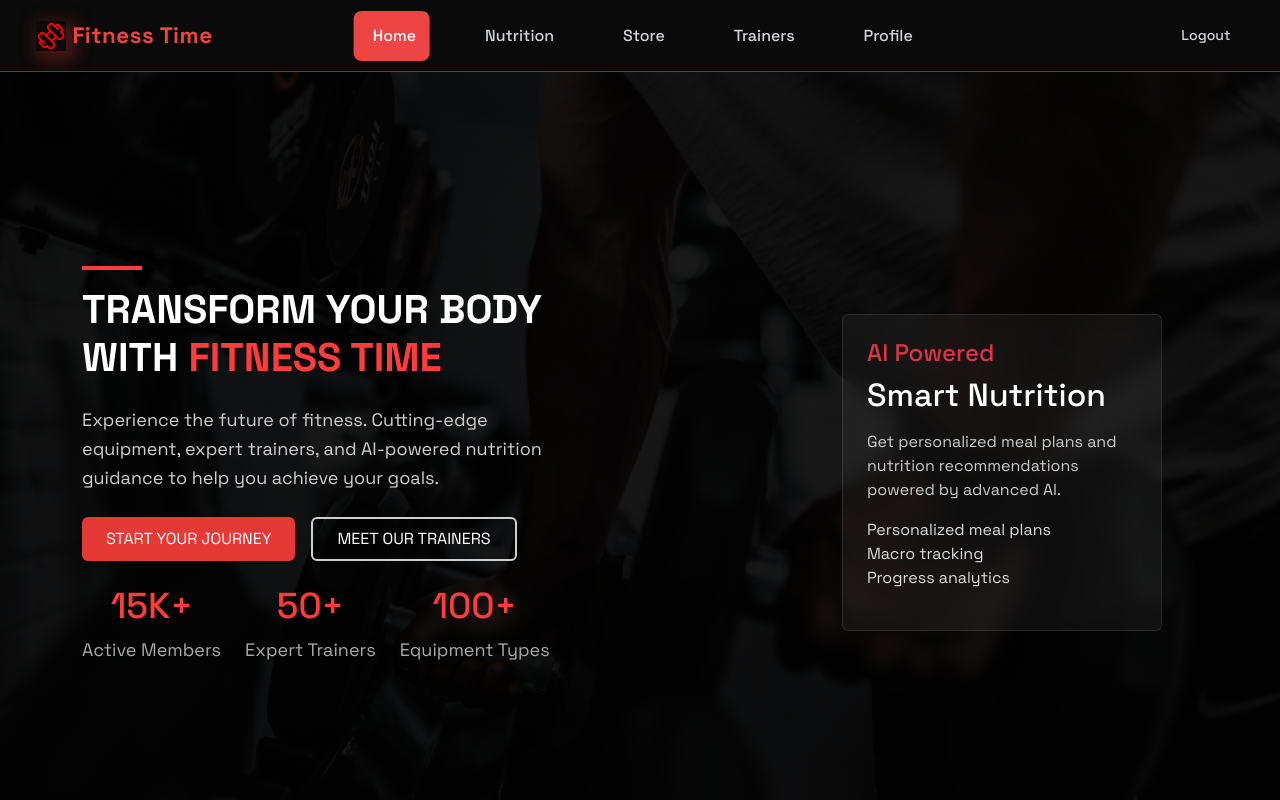
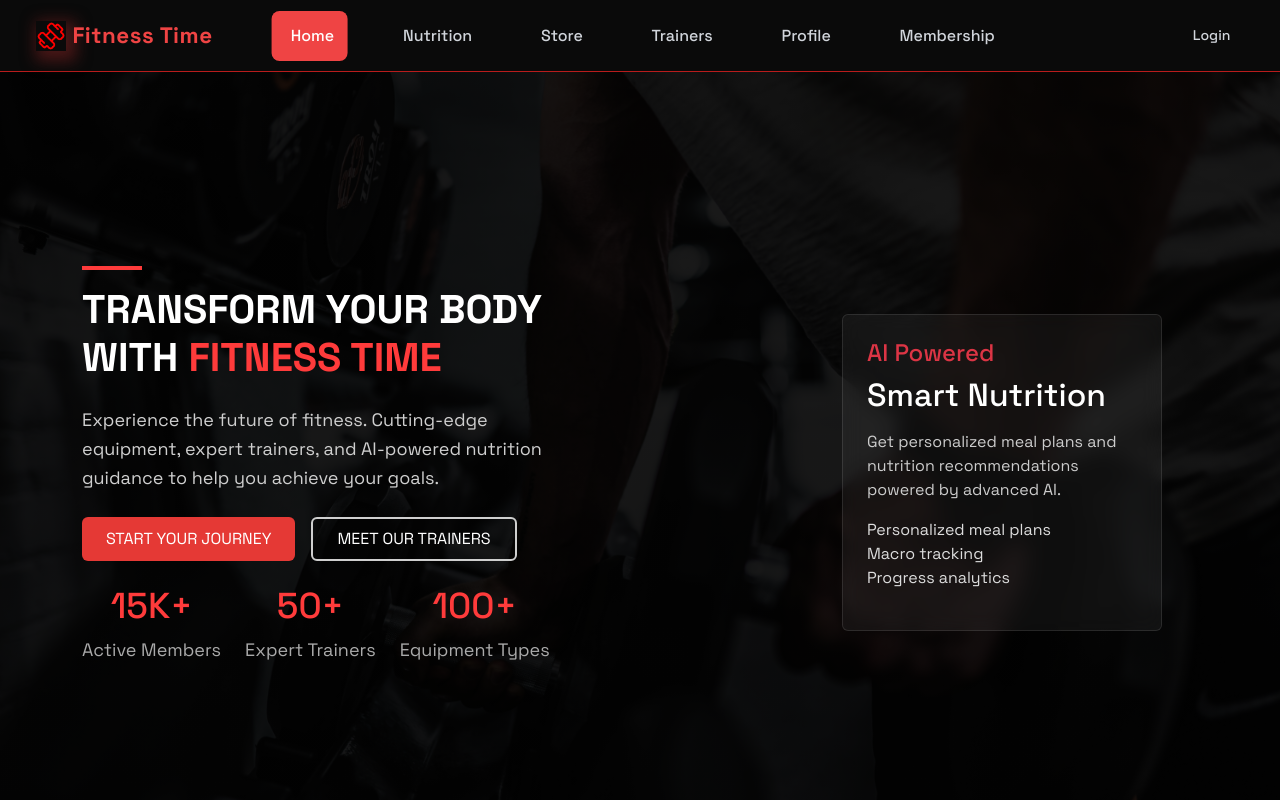
Before and after one commit to AyshaOsama2006/fitness-time, a React (Vite) app: page /home in a window 1280 px wide. Shown: the top 800 px of the page. Built offline with nearby package versions, Linux system fonts and the light colour scheme.

Commit message:
Add membership routing and update header navigation

```diff
--- a/src/App.jsx
+++ b/src/App.jsx
@@ -1,6 +1,7 @@
 import React from 'react'
 import { BrowserRouter, Routes, Route, Navigate } from 'react-router-dom'
-
+import MembershipPlans from "./components/Membership/MembershipPlans.jsx";
+import Section from "./components/Membership/Section.jsx";
 import Login from './Pages/Login/Login'
 import Nutrition from "./Pages/Nutrition/NutritionComponents/Nutrition";
 import TrainersPage from './Pages/Trainers/TrainersPage'
@@ -22,6 +23,7 @@ export default function App() {
         <Route path="/nutrition" element={<Nutrition />} />
         <Route path="/trainerspage" element={<TrainersPage />} />
         <Route path="/profile" element={<Profile />} />
+        <Route path="/membership" element={<MembershipPlans />} />
       </Routes>
       <Footer />
     </BrowserRouter>
--- a/src/Components/Header/Header.jsx
+++ b/src/Components/Header/Header.jsx
@@ -12,6 +12,7 @@ function Header() {
   { label: "Store", to: "/store", icon: "bi bi-bag" },
   { label: "Trainers", to: "/trainerspage", icon: "bi bi-people" },
   { label: "Profile", to: "/profile", icon: "bi bi-person" },
+  { label: "Membership", to: "/membership", icon: "bi bi-card-checklist" },
 ];
 
 
@@ -54,16 +55,16 @@ if (location.pathname === "/login") return null;
               );
             })}
 
-            <Link className="logout-link logout-mobile" to="/logout">
+            <Link className="logout-link logout-mobile" to="/login">
               <i className="bi bi-box-arrow-right"></i>
-              Logout
+              Login
             </Link>
           </div>
 
 
-          <Link className="logout-link logout-desktop" to="/logout">
+          <Link className="logout-link logout-desktop" to="/login">
             <i className="bi bi-box-arrow-right"></i>
-            Logout
+             Login
           </Link>
 
         </div>
--- a/src/Components/Home/Hero.jsx
+++ b/src/Components/Home/Hero.jsx
@@ -37,7 +37,7 @@ function Hero() {
 
             <div className="d-flex flex-column flex-sm-row gap-3 mb-4 hero-buttons">
               <button className="btn btn-danger px-4 py-2"
-              onClick={() => navigate("/membershipplans")}>START YOUR JOURNEY</button>
+              onClick={() => navigate("/membership")}>START YOUR JOURNEY</button>
               <button
                className="btn px-4 py-2 rounded"
                style={{
--- a/src/Pages/Trainers/trainersData.jsx
+++ b/src/Pages/Trainers/trainersData.jsx
@@ -43,7 +43,7 @@ const trainers = [
     experience: "9+ years",
     clients: "200+ Clients",
     skills: ["Pilates", "Core Training", "Flexibility"],
-    image: "/images/t5.jpeg",
+    image: "/images/5.jpeg",
      rating: 4.8,
      availability: "Saturday • 3:00 PM - 6:00 PM"
   },
@@ -67,7 +67,7 @@ const trainers = [
     experience: "10+ years",
     clients: "190+ Clients",
     skills: ["Nutrition", "Wellness", "Meal Planning"],
-    image: "/images/t6.jpeg",
+    image: "/images/6.jpeg",
      rating: 4.9,
      availability: "Friday • 2:00 PM - 5:00 PM"
   }
```
